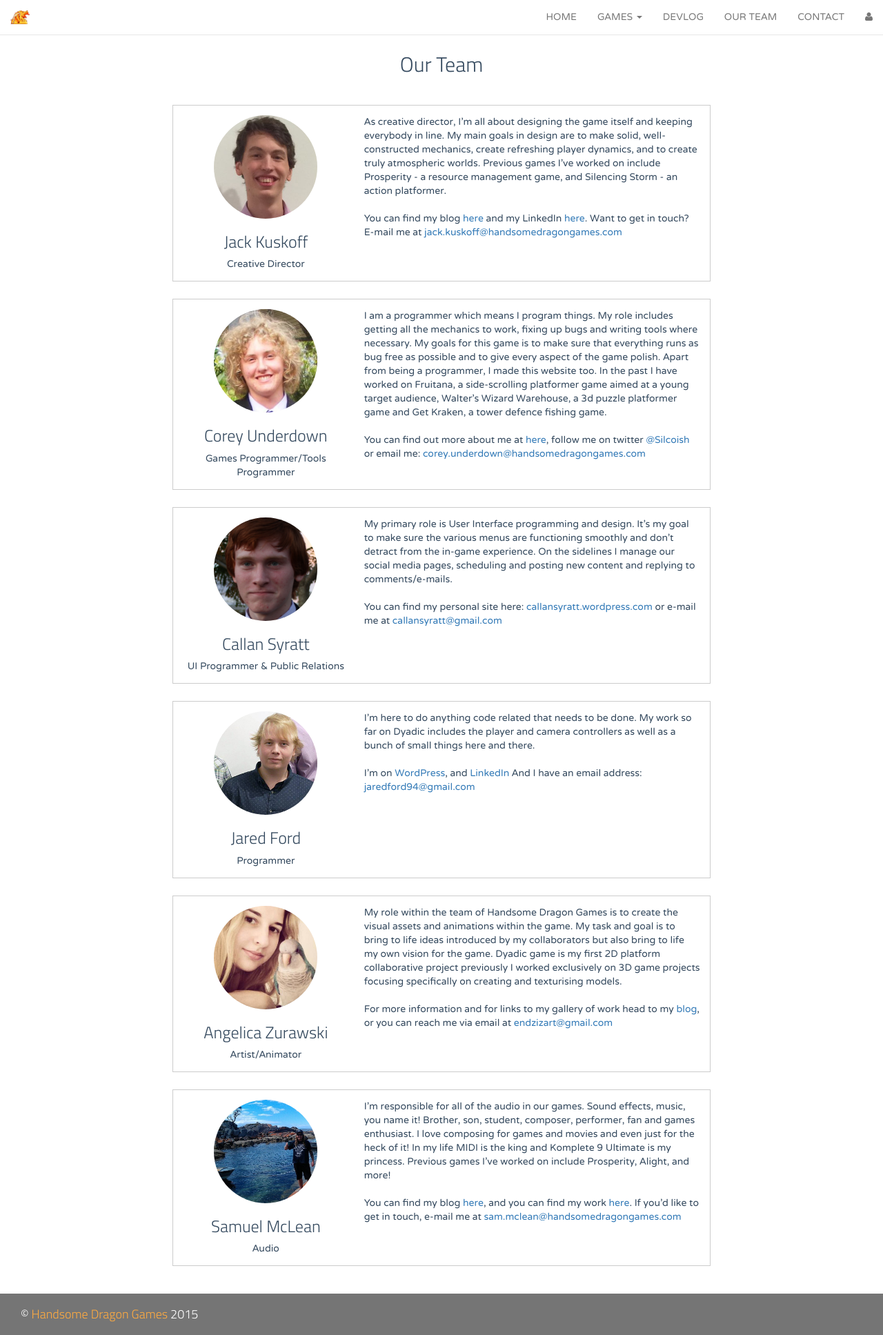
After one commit to msumenge/hdg, a CodeIgniter app: page /hdg/our_team in a window 1280 px wide. The commit adds this page. Shown: the whole page at 69% size. Run offline with CodeIgniter, Linux system fonts and the light colour scheme; some libraries are stand-ins or nearby versions.

Commit message:
Added Our Team page

```diff
--- /dev/null
+++ b/application/controllers/our_team.php
@@ -0,0 +1,13 @@
+<?php
+defined('BASEPATH') OR exit('No direct script access allowed');
+
+class Our_team extends CI_Controller {
+
+	public function index()
+	{
+		$this->load->view('body_start');
+		$this->load->view('nav');
+		$this->load->view('our_team');
+		$this->load->view('body_end');
+	}
+}
--- a/application/views/nav.php
+++ b/application/views/nav.php
@@ -25,7 +25,7 @@
 					</ul>
 				</li>
                 <li><a href="<?php echo base_url('devlog'); ?>">DEVLOG</a></li>
-                <li><a href="<?php echo base_url('ourteam'); ?>">OUR TEAM</a></li>
+                <li><a href="<?php echo base_url('our_team'); ?>">OUR TEAM</a></li>
                 <li><a href="<?php echo base_url('contact'); ?>">CONTACT</a></li>
                 <li><a href="<?php echo base_url('admin'); ?>"><i class="fa fa-user"></i></a>
 			</ul>
--- /dev/null
+++ b/application/views/our_team.php
@@ -0,0 +1,94 @@
+<div class="container our-team">
+    <div class="row">
+        <div class="col-md-12">
+            <h2 class="text-center">Our Team</h2>
+        </div>
+    </div>
+    <div class="row">
+        <div class="col-md-8 col-md-offset-2 border marg-top-25">
+            <div class="col-md-4 text-center">
+                <div class="bg-cover profile-pict" style="background-image: url(<?php echo base_url('images/jack.jpg'); ?>);"></div>
+
+                <h3>Jack Kuskoff</h3>
+                <p>Creative Director</p>
+            </div>
+            <div class="col-md-8" style="padding-left: 15px;">
+                As creative director, I’m all about designing the game itself and keeping everybody in line. My main goals in design are to make solid, well-constructed mechanics, create refreshing player dynamics, and to create truly atmospheric worlds. Previous games I’ve worked on include Prosperity - a resource management game, and Silencing Storm - an action platformer.<br/>
+                <br/>
+                You can find my blog <a href="https://jkuskoff.wordpress.com/" target="_blank">here</a> and my LinkedIn <a href="https://au.linkedin.com/pub/jack-kuskoff/aa/594/893" target="_blank">here</a>. Want to get in touch? E-mail me at <a href="mailto:jack.kuskoff@handsomedragongames.com">jack.kuskoff@handsomedragongames.com</a>
+            </div>
+        </div>
+        <div class="col-md-8 col-md-offset-2 border marg-top-25">
+            <div class="col-md-4 text-center">
+                <div class="bg-cover profile-pict" style="background-image: url(<?php echo base_url('images/corey.jpg'); ?>);"></div>
+
+                <h3>Corey Underdown</h3>
+                <p>Games Programmer/Tools Programmer</p>
+            </div>
+            <div class="col-md-8" style="padding-left: 15px;">
+                I am a programmer which means I program things. My role includes getting all the mechanics to work, fixing up bugs and writing tools where necessary. My goals for this game is to make sure that everything runs as bug free as possible and to give every aspect of the game polish. Apart from being a programmer, I made this website too. In the past I have worked on Fruitana, a side-scrolling platformer game aimed at a young target audience, Walter’s Wizard Warehouse, a 3d puzzle platformer game and Get Kraken, a tower defence fishing game.<br/>
+                <br/>
+                You can find out more about me at <a href="http://www.coreyunderdown.wordpress.com" target="_blank">here</a>, follow me on twitter <a href="https://twitter.com/Silcoish" target="_blank">@Silcoish</a> or email me: <a href="mailto:corey.underdown@handsomedragongames.com">corey.underdown@handsomedragongames.com</a>
+            </div>
+        </div>
+    </div>
+
+    <div class="row">
+        <div class="col-md-8 col-md-offset-2 border marg-top-25">
+            <div class="col-md-4 text-center">
+                <div class="bg-cover profile-pict" style="background-image: url(<?php echo base_url('images/callan.png'); ?>);"></div>
+
+                <h3>Callan Syratt</h3>
+                <p>UI Programmer &  Public Relations</p>
+            </div>
+            <div class="col-md-8" style="padding-left: 15px;">
+                My primary role is User Interface programming and design. It's my goal to make sure the various menus are functioning smoothly and don't detract from the in-game experience. On the sidelines I manage our social media pages, scheduling and posting new content and replying to comments/e-mails. <br/>
+                <br/>
+                You can find my personal site here: <a href="http://www.callansyratt.wordpress.com" target="_blank">callansyratt.wordpress.com</a> or e-mail me at <a href="mailto:callansyratt@gmail.com">callansyratt@gmail.com</a>
+            </div>
+        </div>
+        <div class="col-md-8 col-md-offset-2 border marg-top-25">
+            <div class="col-md-4 text-center">
+                <div class="bg-cover profile-pict" style="background-image: url(<?php echo base_url('images/jared.jpg'); ?>);"></div>
+
+                <h3>Jared Ford</h3>
+                <p>Programmer</p>
+            </div>
+            <div class="col-md-8" style="padding-left: 15px;">
+                I'm here to do anything code related that needs to be done. My work so far on Dyadic includes the player and camera controllers as well as a bunch of small things here and there.<br/>
+                <br/>
+                I'm on <a href="https://jaredford94.wordpress.com/" target="_blank">WordPress</a>, and <a href="https://au.linkedin.com/in/jaredford94" target="_blank">LinkedIn</a> And I have an email address: <a href="mailto:jaredford94@gmail.com">jaredford94@gmail.com</a>
+            </div>
+        </div>
+    </div>
+
+    <div class="row">
+        <div class="col-md-8 col-md-offset-2 border marg-top-25">
+            <div class="col-md-4 text-center">
+                <div class="bg-cover profile-pict" style="background-image: url(<?php echo base_url('images/angelica.jpg'); ?>);"></div>
+
+                <h3>Angelica Zurawski</h3>
+                <p>Artist/Animator</p>
+            </div>
+            <div class="col-md-8" style="padding-left: 15px;">
+                My role within the team of Handsome Dragon Games is to create the visual assets and animations within the game. My task and goal is to bring to life ideas introduced by my collaborators but also bring to life my own vision for the game. Dyadic game is my first 2D platform collaborative project previously I worked exclusively on 3D game projects focusing specifically on creating and texturising models. <br/>
+                <br/>
+                For more information and for links to my gallery of work head to my <a href="http://endzi-z.blogspot.com.au/" target="_blank">blog</a>, or you can reach me via email at <a href="mailto:endzizart@gmail.com">endzizart@gmail.com</a>
+            </div>
+        </div>
+        <div class="col-md-8 col-md-offset-2 border marg-top-25">
+            <div class="col-md-4 text-center">
+                <div class="bg-cover profile-pict" style="background-image: url(<?php echo base_url('images/sam.jpg'); ?>);"></div>
+
+               <h3>Samuel McLean</h3>
+                <p>Audio</p>
+            </div>
+            <div class="col-md-8" style="padding-left: 15px;">
+                I’m responsible for all of the audio in our games. Sound effects, music, you name it! Brother, son, student, composer, performer, fan and games enthusiast. I love composing for games and movies and even just for the heck of it! In my life MIDI is the king and Komplete 9 Ultimate is my princess. Previous games I’ve worked on include Prosperity, Alight, and more!<br/>
+                <br/>
+                You can find my blog <a href="https://sambomac.wordpress.com/" target="_blank">here</a>, and you can find my work <a href="https://soundcloud.com/samuel-mclean-2" target="_blank">here</a>. If you’d like to get in touch, e-mail me at <a href="mailto:sam.mclean@handsomedragongames.com">sam.mclean@handsomedragongames.com</a>
+            </div>
+        </div>
+    </div>
+
+</div>
--- a/css/main.css
+++ b/css/main.css
@@ -44,12 +44,14 @@ div, p {
 /*  background-image: url();        */
 }
 .marg-top-0 {margin-top: 0px;}
+.marg-top-25 {margin-top: 25px;}
 .marg-top-50 {margin-top: 50px;}
 .marg-top-100 {margin-top: 100px;}
 .marg-bottom-20 {margin-bottom: 20px;}
 .marg-bottom-50 {margin-bottom: 50px;}
 .marg-bottom-100 {margin-bottom: 100px;}
 
+.padd-0 {padding: 0px;}
 .padd-top-25 {padding-top: 25px;}
 .padd-top-50 {padding-top: 50px;}
 .padd-bottom-25 {padding-bottom: 25px;}
@@ -80,6 +82,9 @@ div, p {
 .font-1-3 {
     font-size: 1.3em;
 }
+.border {
+    border: 1px solid #ccc;
+}
 
 .navbar.navbar-default {
     background-color: rgba(255, 255, 255, 1);
@@ -103,6 +108,7 @@ footer {
     color: #fff;
     padding: 10px 30px;
     background-color: #757575;
+    margin-top: 40px;
 }
 footer a {
     color: rgb(255,171,64);
@@ -124,3 +130,17 @@ footer a {
 #dyadic-download-link {
     margin-top: 5px;
 }
+.container.our-team .row {
+    padding: 0px;
+}
+.container.our-team .row div {
+    padding: 7px;
+}
+.profile-pict {
+    margin: 0px auto;
+    height: 150px;
+    width: 150px;
+    -webkit-border-radius: 75px;
+    -moz-border-radius: 75px;
+    border-radius: 75px;
+}
```
Also changed, not shown: images/angelica.jpg (added), images/callan.png (added), images/corey.jpg (added), images/jack.jpg (added), images/jared.jpg (added), images/sam.jpg (added).
